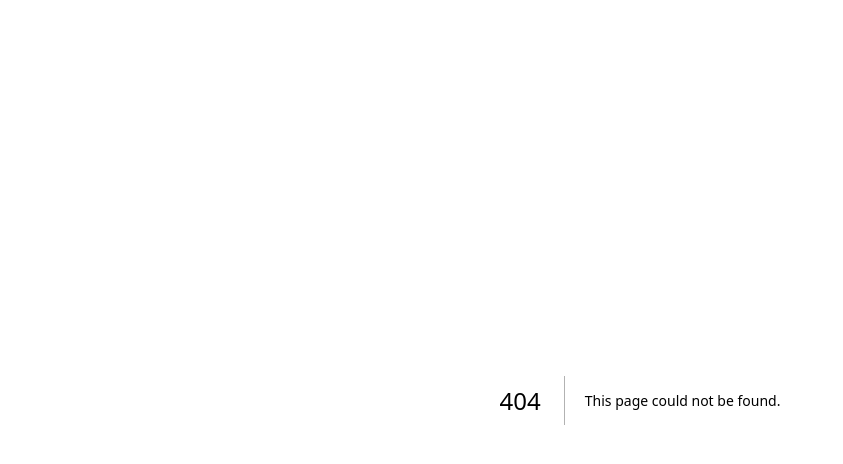
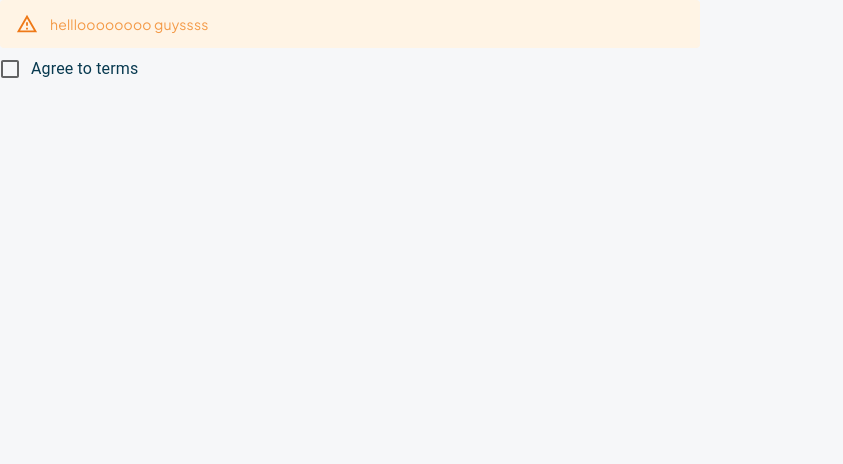
Before and after one commit to AdministrationReseau/easy-rental, a Next.js app: page /test in a window 1280 px wide. Before the commit this address had no page. Shown: the top 464 px of the page, without its empty margins (0-843 px from the left). Built offline with nearby package versions, Linux system fonts and the light colour scheme; what @mui/material-nextjs would draw is missing.

Commit message:
tailwind_color_config

```diff
--- /dev/null
+++ b/src/app/(auth)/layout.tsx
@@ -0,0 +1,12 @@
+'use client'
+
+export default function Layout({children }: { children: React.ReactNode }) {
+    return (
+        <>
+            <main>
+                Helloooooooo<br/> <br/>
+                {children}
+            </main>
+        </>
+    )
+}
--- /dev/null
+++ b/src/app/(auth)/register/page.tsx
@@ -0,0 +1,14 @@
+'use client'
+
+export default function Home() {
+
+    return (
+        <div>
+            <main>
+                <div>
+                    Register page
+                </div>
+            </main>
+        </div>
+    );
+}
--- a/src/app/globals.css
+++ b/src/app/globals.css
@@ -6,22 +6,8 @@
   --background: #F6F7F9;
   --foreground: #083A50;
 
-  /*Color*/
-  --primary-blue: #005FFE;
+}
 
-  --whitish-background: #F6F7F9;
-
-  --primary-text: #083A50;
-  --secondary-text: #90A3BF;
-
-  --green-text: #0EAD69;
-  --orange-text: #F49A47;
-  --red-text: #FF5D47;
-
-  --green-background: #DCFAED;
-  --orange-background: #FFE5A1;
-  --red-background: #FDE2E2;
-}
 
 @media (prefers-color-scheme: dark) {
   :root {
@@ -33,5 +19,4 @@
 body {
   color: var(--foreground);
   background: var(--background);
-  font-family: Arial, Helvetica, sans-serif;
 }
--- a/src/app/layout.tsx
+++ b/src/app/layout.tsx
@@ -1,12 +1,11 @@
 import type { Metadata } from "next";
 import { AppRouterCacheProvider } from '@mui/material-nextjs/v15-appRouter';
 import "./globals.css";
-import { JakartaRegular } from '@/fonts'
-
+import { PoppinsRegular } from '@/fonts'
 
 export const metadata: Metadata = {
-  title: "Create Next App",
-  description: "Generated by create next app",
+  title: "Easy Rent",
+  description: "Rental made easy",
 };
 
 export default function RootLayout({
@@ -18,7 +17,7 @@ export default function RootLayout({
     <html lang="en">
     <AppRouterCacheProvider>
       <body
-        className={JakartaRegular.className}
+        className={PoppinsRegular.className}
       >
         {children}
       </body>
--- /dev/null
+++ b/src/app/test/page.tsx
@@ -0,0 +1,27 @@
+'use client'
+
+import React, { useState } from 'react';
+import { CustomAlert } from '@/components/Alert'
+import { CustomCheckbox } from '@/components/Checkbox'
+
+export default function Test() {
+
+    const [checked, setChecked] = useState(false);
+
+    const handleCheck = (event: React.ChangeEvent<HTMLInputElement>) => {
+        setChecked(event.target.checked);
+    };
+
+
+    return (
+        <div>
+            <main>
+                <div>
+                    <CustomAlert message="hellloooooooo guyssss" type='warning' width="w-full sm:w-[300px] md:w-[500px] lg:w-[700px] xl:w-[900px]"/>
+
+                    <CustomCheckbox label="Agree to terms" checked={checked} onChange={handleCheck}/>
+                </div>
+            </main>
+        </div>
+    );
+}
--- /dev/null
+++ b/src/components/Alert.tsx
@@ -0,0 +1,39 @@
+'use client'
+
+import React from 'react';
+import "@/app/globals.css"
+import { Alert } from '@mui/material';
+import { JakartaRegular } from '@/fonts'
+
+interface AlertProps {
+    message: string;
+    type?: 'success' | 'info' | 'warning' | 'error';
+    width: string;
+}
+
+const CustomAlert: React.FC<AlertProps> = ({ message, type = 'info', width }) => {
+    return (
+        <div className={width}>
+            <Alert
+                severity={type}
+                className={`
+
+                    ${type === 'success' ? 'bg-green-background' :
+                        type === 'warning' ? 'bg-orange-background' :
+                            type === 'error' ? 'bg-red-background' :
+                                'bg-whitish-background primary-text'}
+                `}
+            >
+                <p className={`
+                ${JakartaRegular.className}
+                ${type === 'success' ? 'text-green-text' :
+                    type === 'warning' ? 'text-orange-text' :
+                        type === 'error' ? 'text-red-text' :
+                            'text-green-text'}
+                `}>{message}</p>
+            </Alert>
+        </div>
+    );
+};
+
+export { CustomAlert };
--- /dev/null
+++ b/src/components/Checkbox.tsx
@@ -0,0 +1,32 @@
+'use client'
+import React from 'react';
+import "@/app/globals.css"
+import { Checkbox, FormControlLabel } from '@mui/material';
+
+interface CheckboxProps {
+    label: string;
+    checked: boolean;
+    onChange: (event: React.ChangeEvent<HTMLInputElement>) => void;
+}
+
+// Checkbox Component
+const CustomCheckbox: React.FC<CheckboxProps> = ({ label, checked, onChange }) => {
+    return (
+        <div style={{overflow: 'auto' }}>
+            <FormControlLabel
+                control={
+                    <Checkbox
+                        checked={checked}
+                        onChange={onChange}
+                        color="primary"
+                        className="hover:bg-primary-blue rounded duration-200"
+                        // className="hover:bg-primary-blue rounded  duration-200 border-2 border-red-500 hover:bg-[var(--primary-blue)]]"
+                    />
+                }
+                label={label}
+            />
+        </div>
+    );
+};
+
+export { CustomCheckbox };
--- a/src/components/FormComponents.tsx
+++ b/src/components/FormComponents.tsx
@@ -0,0 +1,81 @@
+'use client'
+import React from 'react';
+import "@/app/globals.css"
+import { Checkbox, FormControlLabel, Alert, TextField } from '@mui/material';
+import { JakartaRegular } from '@/fonts'
+
+interface CheckboxProps {
+    label: string;
+    checked: boolean;
+    onChange: (event: React.ChangeEvent<HTMLInputElement>) => void;
+}
+
+interface AlertProps {
+    message: string;
+    type?: 'success' | 'info' | 'warning' | 'error';
+}
+
+interface TextFieldProps {
+    label: string;
+    value: string;
+    onChange: (event: React.ChangeEvent<HTMLInputElement>) => void;
+}
+
+// Checkbox Component
+const CustomCheckbox: React.FC<CheckboxProps> = ({ label, checked, onChange }) => {
+    return (
+        <div style={{overflow: 'auto' }}>
+            <FormControlLabel
+                control={
+                    <Checkbox
+                        checked={checked}
+                        onChange={onChange}
+                        color="primary"
+                        className="hover:bg-[var(--primary-blue)] rounded transition duration-200"
+                    />
+                }
+                label={label}
+            />
+        </div>
+    );
+};
+
+// Alert Component
+const CustomAlert: React.FC<AlertProps> = ({ message, type = 'info' }) => {
+    return (
+        <div>
+            <Alert severity={type} className={
+                type === 'success' ? 'bg-[var(--green-background)] green-text' :
+                    type === 'warning' ? 'bg-[var(--orange-background)] orange-text' :
+                        type === 'error' ? 'bg-[var(--red-background)] red-text' :
+                            'bg-[var(--whitish-background)] primary-text'
+            }>
+                <p className={`
+                ${JakartaRegular.className}
+                ${type === 'success' ? 'green-text' :
+                    type === 'warning' ? 'orange-text' :
+                        type === 'error' ? 'red-text' :
+                            'primary-text'}
+                `}>{message}</p>
+            </Alert>
+        </div>
+    );
+};
+
+// TextField Component
+const CustomTextField: React.FC<TextFieldProps> = ({ label, value, onChange }) => {
+    return (
+        <div style={{ overflow: 'auto' }}>
+            <TextField
+                label={label}
+                value={value}
+                onChange={onChange}
+                variant="outlined"
+                fullWidth
+                className="mt-4 border border-gray-300 rounded-md bg-[var(--whitish-background)] text-[var(--primary-text)]"
+            />
+        </div>
+    );
+};
+
+export { CustomCheckbox, CustomAlert, CustomTextField };
```
Also changed, not shown: src/app/page.tsx (indentation only).
